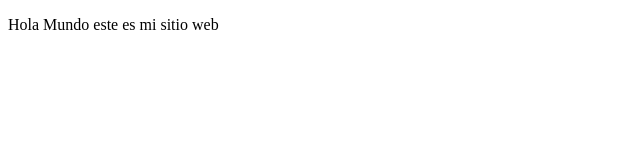
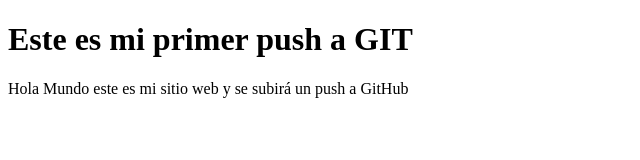
Before and after one commit to LuisNC/proyectoDemoCursoPrework, a plain HTML site: page index.html in a window 1280 px wide. Shown: the whole page, without its empty margins (0-640 px from the left). Drawn offline with Linux system fonts and the light colour scheme.

Commit message:
cambios agregamos nuevos mensajes

```diff
--- a/index.html
+++ b/index.html
@@ -7,8 +7,9 @@
     <title>Document</title>
 </head>
 <body>
+    <h1> Este es mi primer push a GIT</h1>
     <p>
-        Hola Mundo este es mi sitio web
+        Hola Mundo este es mi sitio web y se subirá un push a GitHub
     </p>
 </body>
 </html>
```
